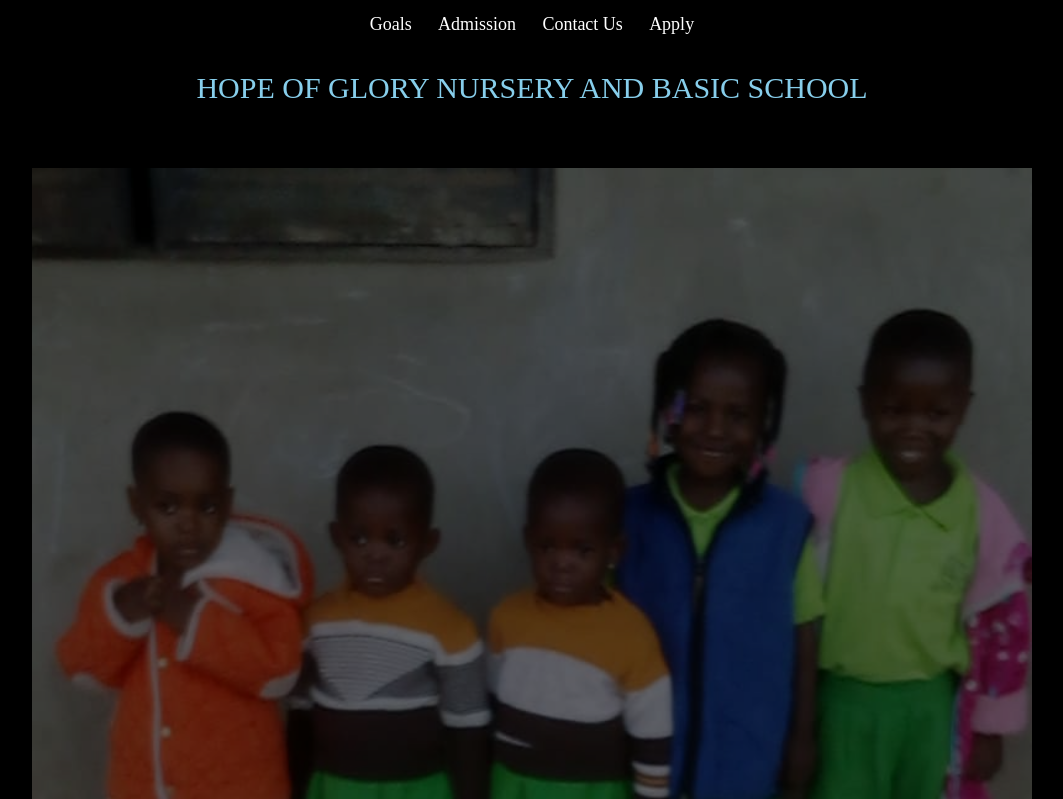
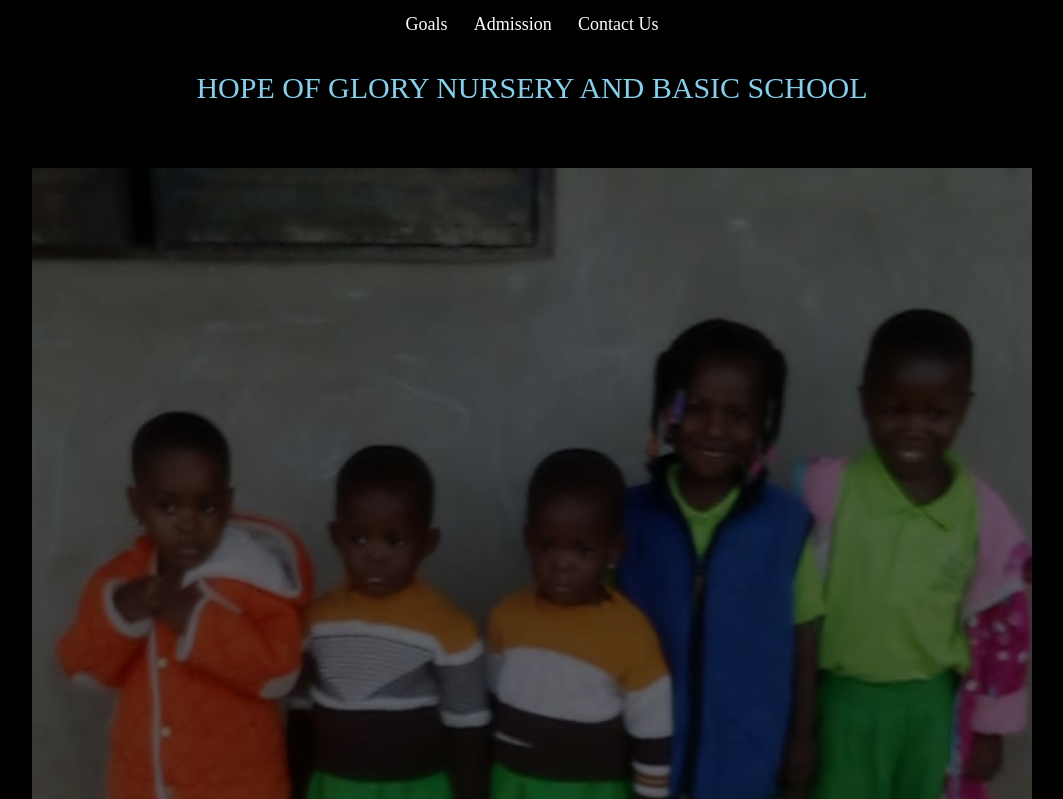
Before and after one commit to TimmeyB/HOG, a plain HTML site: page index.html in a window 1280 px wide. Shown: the top 799 px of the page, without its empty margins (108-1171 px from the left). Drawn offline with Linux system fonts and the light colour scheme.

Commit message:
Add files via upload

```diff
--- a/index.html
+++ b/index.html
@@ -15,7 +15,6 @@
               <a href="#goals" onclick="document.getElementById('goal').scrollIntoView({behavior: 'smooth'});">Goals</a>
               <a href="#Admission" onclick="document.getElementById('admit').scrollIntoView({behavior: 'smooth'});" >Admission</a>
               <a href="#Contact-Us" onclick="document.getElementById('contactUs').scrollIntoView({behavior: 'smooth'});">Contact Us</a>
-              <a href="#Apply" onclick="document.getElementById('apply').scrollIntoView({behavior: 'smooth'});">Apply</a>
           </nav>
       </div>
       <header>HOPE OF GLORY NURSERY AND BASIC SCHOOL</header><br>
```
